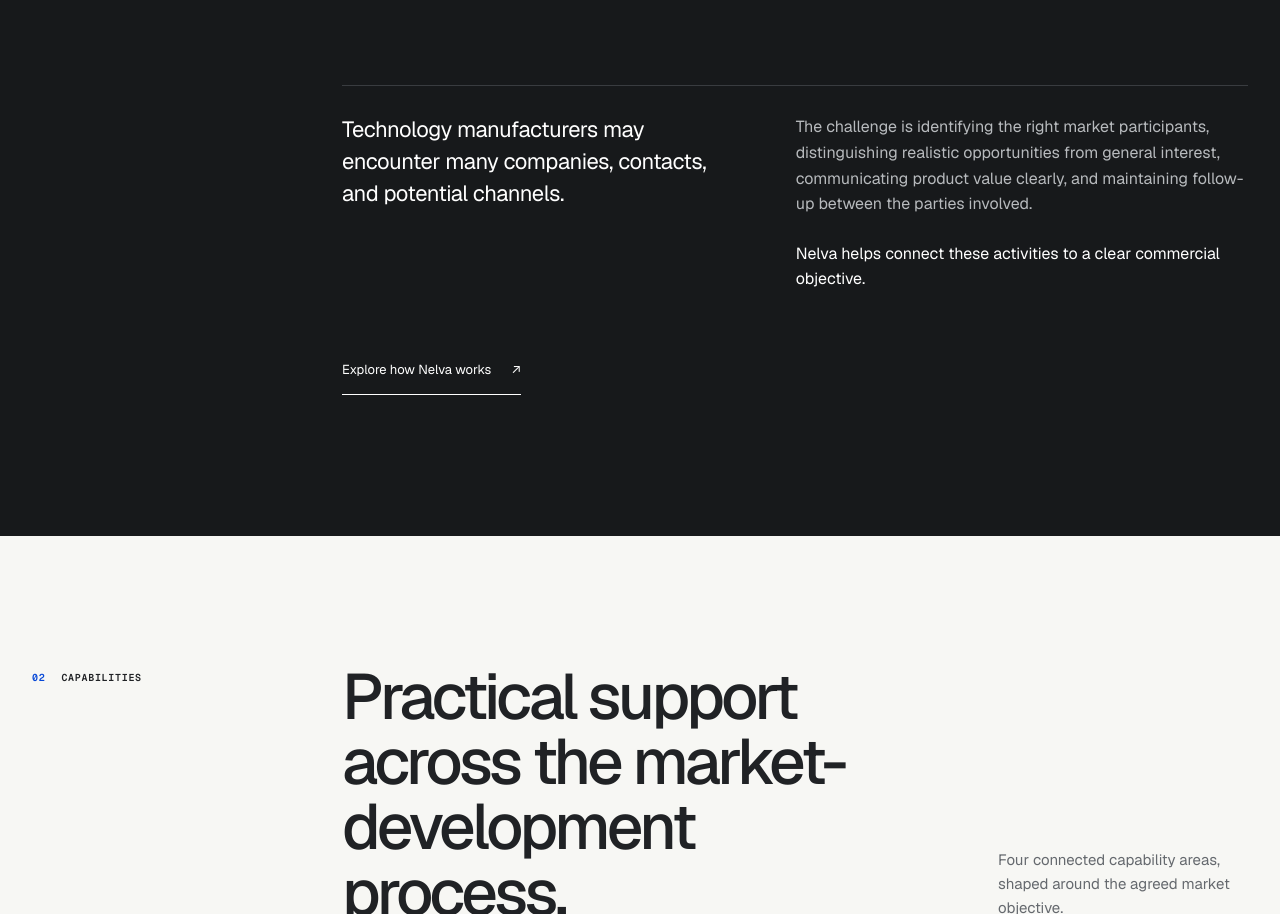
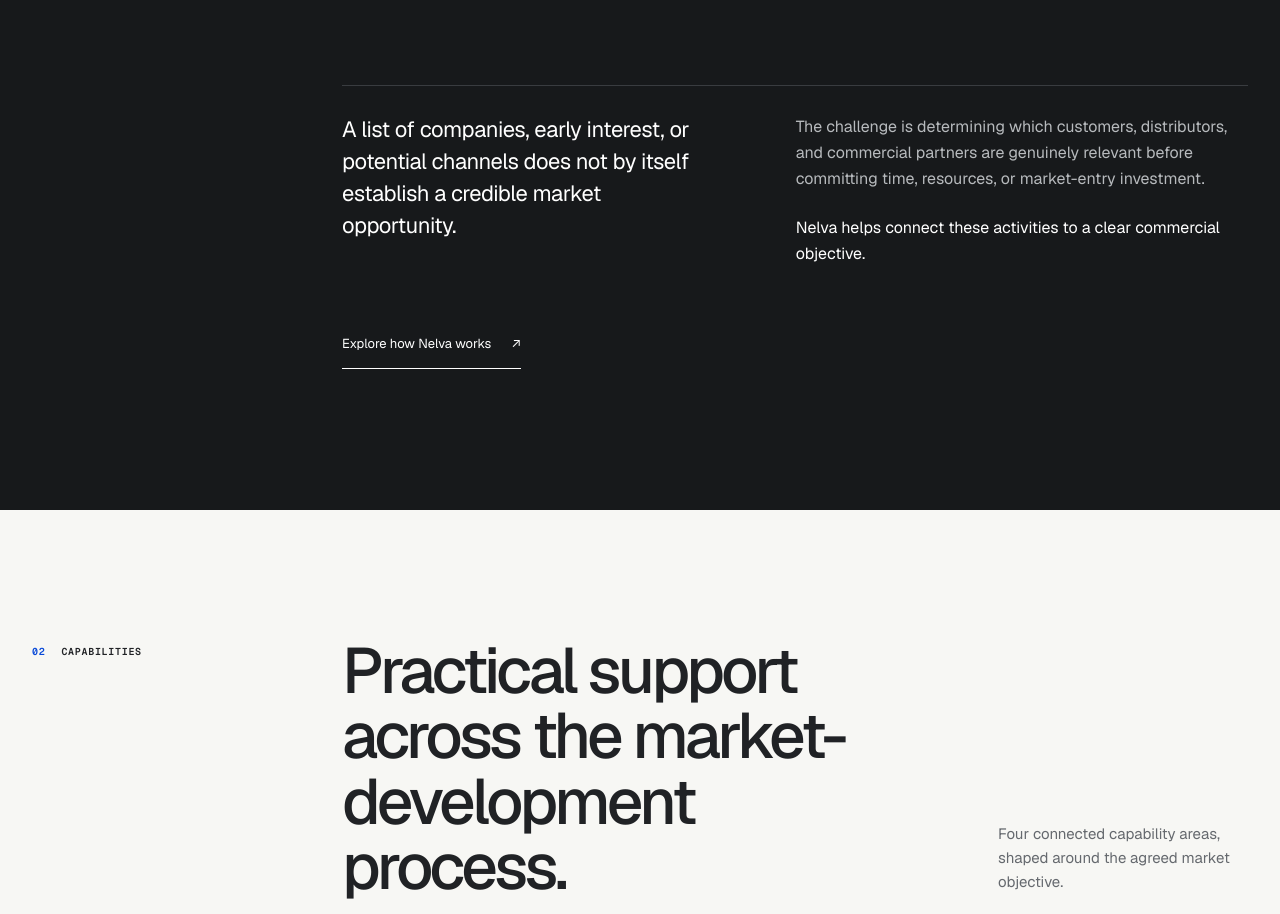
Before and after one commit to Maged-Mukred/Nelva, a Next.js app: page / in a window 1280 px wide. Shown: the part 1149-2063 px from the top of the page. Built offline with nearby package versions, Linux system fonts and the light colour scheme.

Commit message:
Update page.tsx
Clarify homepage channel decision risk

```diff
--- a/app/page.tsx
+++ b/app/page.tsx
@@ -186,15 +186,14 @@ export default function Home() {
               <h2 id="challenge-title">Early interest is not enough to justify a market-entry commitment.</h2>
               <div className="challenge-copy">
                 <p className="lead">
-                  Technology manufacturers may encounter many companies,
-                  contacts, and potential channels.
+                  A list of companies, early interest, or potential channels does not
+  by itself establish a credible market opportunity.
                 </p>
                 <div>
                   <p>
-                    The challenge is identifying the right market participants,
-                    distinguishing realistic opportunities from general interest,
-                    communicating product value clearly, and maintaining follow-up
-                    between the parties involved.
+                    The challenge is determining which customers, distributors, and
+  commercial partners are genuinely relevant before committing time,
+  resources, or market-entry investment.
                   </p>
                   <p className="challenge-close">
                     Nelva helps connect these activities to a clear commercial objective.
```
